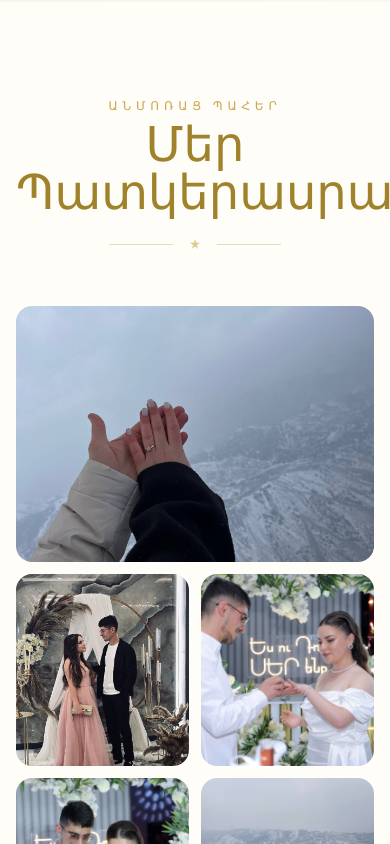
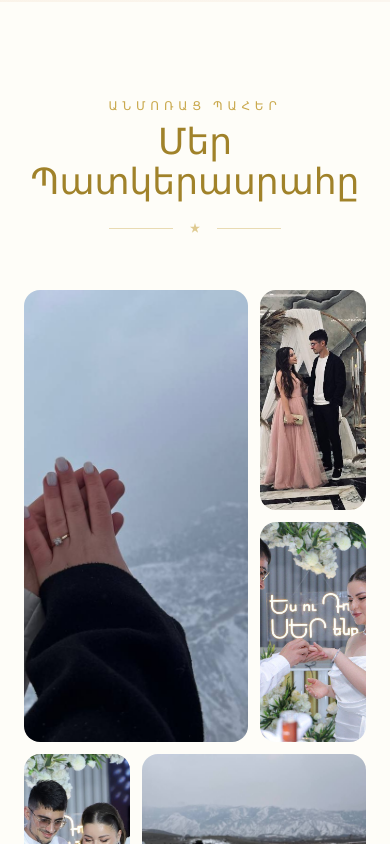
Before and after one commit to Arm0216/Wedding, a React (Vite) app: page / in a window 390 px wide. Shown: the part 2540-3384 px from the top of the page. Built offline with nearby package versions, Linux system fonts and the light colour scheme.

Commit message:
Fix Armenian title overflow on mobile in gallery

```diff
--- a/src/components/Gallery.tsx
+++ b/src/components/Gallery.tsx
@@ -86,7 +86,7 @@ export default function Gallery() {
   const [lightbox, setLightbox] = useState<{ src: string; alt: string } | null>(null)
 
   return (
-    <section id="gallery" className="py-24 px-4 sm:px-6 bg-ivory overflow-hidden">
+    <section id="gallery" className="py-24 px-6 bg-ivory overflow-hidden">
       <div className="max-w-5xl mx-auto">
         <div
           ref={ref}
@@ -95,7 +95,7 @@ export default function Gallery() {
           }`}
         >
           <p className="font-sans text-xs tracking-[0.4em] uppercase text-gold mb-3">{t.gallery.label}</p>
-          <h2 className="font-script text-5xl sm:text-6xl text-gold-dark mb-4">{t.gallery.title}</h2>
+          <h2 className="font-script text-4xl sm:text-6xl text-gold-dark mb-4 break-words w-full">{t.gallery.title}</h2>
           <div className="flex items-center justify-center gap-4">
             <div className="w-16 h-px bg-gold/40" />
             <svg className="w-3 h-3 text-gold/60" viewBox="0 0 24 24" fill="currentColor">
@@ -105,9 +105,8 @@ export default function Gallery() {
           </div>
         </div>
 
-        {/* Desktop grid */}
         <div
-          className="hidden sm:grid gap-3"
+          className="grid gap-3"
           style={{
             gridTemplateColumns: 'repeat(3, 1fr)',
             gridTemplateRows: '220px 220px 220px',
@@ -123,27 +122,6 @@ export default function Gallery() {
             />
           ))}
         </div>
-
-        {/* Mobile grid — simple 2-col */}
-        <div className="sm:hidden grid grid-cols-2 gap-3">
-          {galleryImages.map((img, i) => (
-            <div
-              key={img.src}
-              className={`relative overflow-hidden rounded-2xl cursor-pointer ${
-                i === 0 ? 'col-span-2 h-64' : 'h-48'
-              }`}
-              onClick={() => setLightbox(img)}
-            >
-              <img
-                src={img.src}
-                alt={img.alt}
-                style={{ objectPosition: img.position ?? 'center' }}
-                className="w-full h-full object-cover"
-                loading="lazy"
-              />
-            </div>
-          ))}
-        </div>
       </div>
 
       {lightbox && (
```
Also changed, not shown: 1 other file (tests, documents, lock files or other folders).
